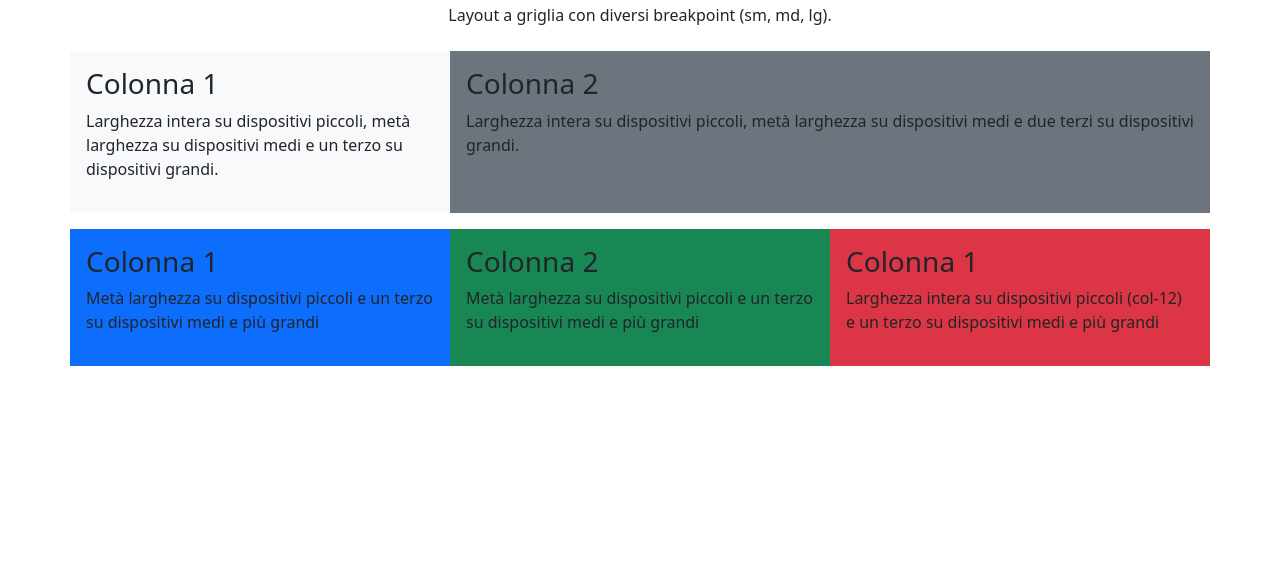
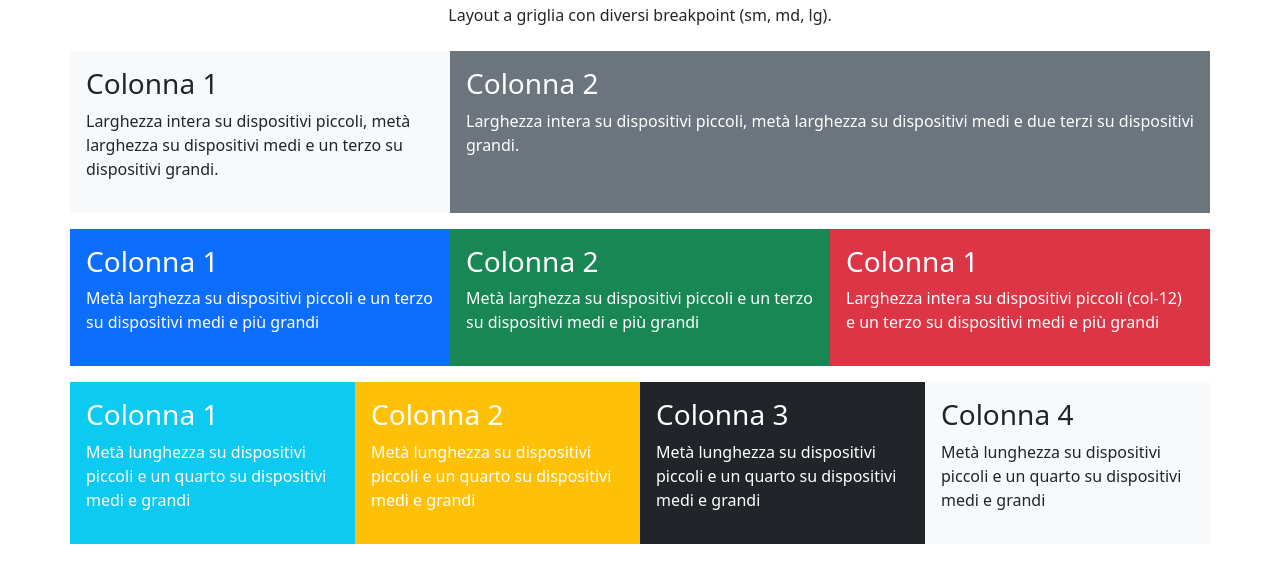
Before and after one commit to tommasodare/htmlcss-bootstrap-layout, a plain HTML site: page index.html in a window 1280 px wide. Shown: the part 77-660 px from the top of the page. Drawn offline with nearby package versions, Linux system fonts and the light colour scheme.

Commit message:
Add Third Row

```diff
--- a/index.html
+++ b/index.html
@@ -9,17 +9,17 @@
         integrity="sha384-QWTKZyjpPEjISv5WaRU9OFeRpok6YctnYmDr5pNlyT2bRjXh0JMhjY6hW+ALEwIH" crossorigin="anonymous">
 </head>
 
-<body class="p-3">
+<body class="p-3 text-white">
 
 
-    <div class="col-12 text-center p-2">
+    <div class="col-12 text-center p-2 text-dark">
         <h1>Bootstrap 5 Responsive Grid</h1>
         <p>Layout a griglia con diversi breakpoint (sm, md, lg).</p>
     </div>
 
     <div class="container d-flex mb-3">
         <div class="row">
-            <div class="bg-light p-3 col-sm-12 col-md-6 col-lg-4">
+            <div class="bg-light text-dark p-3 col-sm-12 col-md-6 col-lg-4">
                 <h3>Colonna 1</h3>
                 <p>Larghezza intera su dispositivi piccoli, metà larghezza su dispositivi medi e un terzo su dispositivi grandi.</p>
             </div>
@@ -31,7 +31,7 @@
 
     </div>
 
-    <div class="container d-flex">
+    <div class="container d-flex mb-3">
         <div class="row">
             <div class="bg-primary p-3 col-sm-6 col-md-4">
                 <h3>Colonna 1</h3>
@@ -48,6 +48,27 @@
         </div>
     </div>
 
+    <div class="container d-flex mb-3">
+        <div class="row">
+            <div class="bg-info p-3 col-sm-6 col-md-3">
+                <h3>Colonna 1</h3>
+                <p>Metà lunghezza su dispositivi piccoli e un quarto su dispositivi medi e grandi</p>
+            </div>
+            <div class="bg-warning p-3 col-sm-6 col-md-3">
+                <h3>Colonna 2</h3>
+                <p>Metà lunghezza su dispositivi piccoli e un quarto su dispositivi medi e grandi</p>
+            </div>
+            <div class="bg-dark p-3 col-sm-6 col-md-3">
+                <h3>Colonna 3</h3>
+                <p>Metà lunghezza su dispositivi piccoli e un quarto su dispositivi medi e grandi</p>
+            </div>
+            <div class="bg-light text-dark p-3 col-sm-6 col-md-3">
+                <h3>Colonna 4</h3>
+                <p>Metà lunghezza su dispositivi piccoli e un quarto su dispositivi medi e grandi</p>
+            </div>
+        </div>
+    </div>
+
 
     <script src="https://cdn.jsdelivr.net/npm/bootstrap@5.3.3/dist/js/bootstrap.bundle.min.js"
         integrity="sha384-YvpcrYf0tY3lHB60NNkmXc5s9fDVZLESaAA55NDzOxhy9GkcIdslK1eN7N6jIeHz"
```
